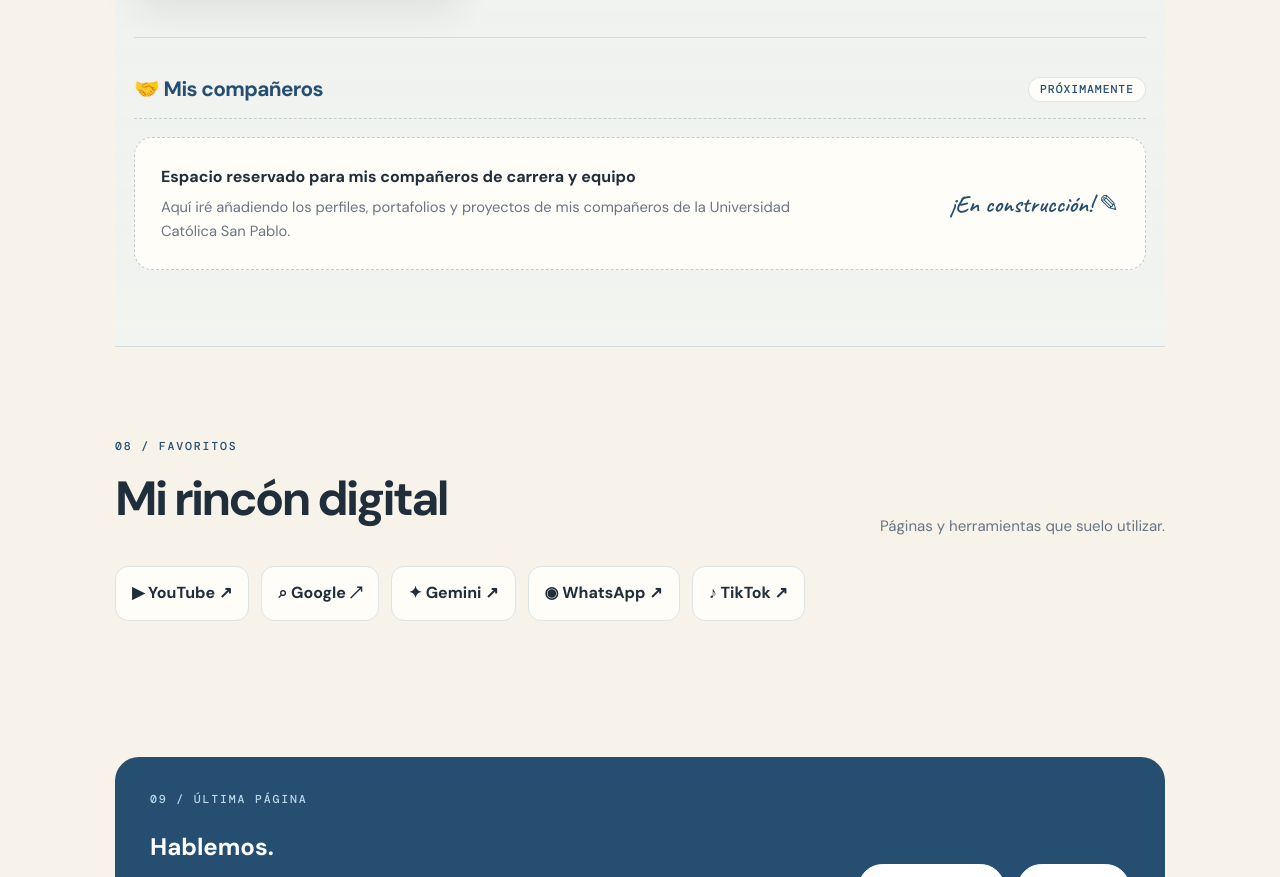
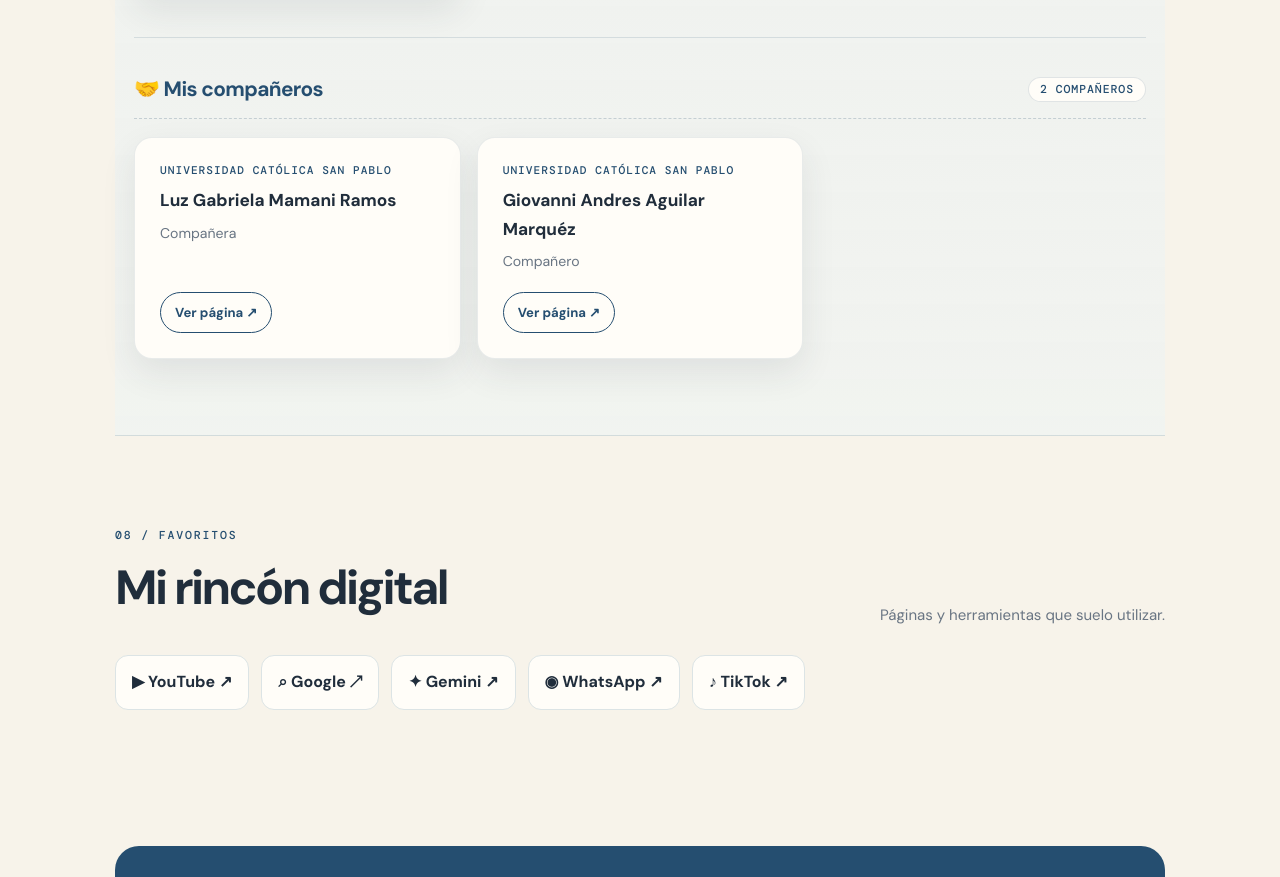
Before and after one commit to diegohuamanivilca-commits/Diego-Gabriel-Huamani-Vilca, a plain HTML site: page index.html in a window 1280 px wide. Shown: the part 5548-6425 px from the top of the page. Drawn offline with nearby package versions, Linux system fonts and the light colour scheme.

Commit message:
Add profiles of classmates to index.html
Added two classmates' profiles with links to their pages.

```diff
--- a/index.html
+++ b/index.html
@@ -404,18 +404,25 @@
         <div class="subsection-block" id="lista-companeros">
           <div class="subsection-header">
             <h3 class="subsection-title">🤝 Mis compañeros</h3>
-            <span class="subsection-tag">Próximamente</span>
-          </div>
-          <div class="peers-placeholder">
-            <div>
-              <strong>Espacio reservado para mis compañeros de carrera y equipo</strong>
-              <p>Aquí iré añadiendo los perfiles, portafolios y proyectos de mis compañeros de la Universidad Católica San Pablo.</p>
-            </div>
-            <span class="hand">¡En construcción! ✎</span>
-          </div>
-        </div>
-        </div>
-      </section>
+            <span class="subsection-tag">2 compañeros</span>
+      </div>
+      <div class="teacher-grid">
+        <article class="paper-card teacher-card">
+          <span class="course">Universidad Católica San Pablo</span>
+          <h3>Luz Gabriela Mamani Ramos</h3>
+          <p>Compañera</p>
+          <a class="btn secondary" href="https://luzgabriela1889.github.io/Luzgabrielamamaniramos/" target="_blank" rel="noopener noreferrer">Ver página ↗</a>
+        </article>
+        <article class="paper-card teacher-card">
+          <span class="course">Universidad Católica San Pablo</span>
+          <h3>Giovanni Andres Aguilar Marquéz</h3>
+          <p>Compañero</p>
+          <a class="btn secondary" href="https://giiovanniandresaguilarmarquez-collab.github.io/giovanniandresaguilarmarquez/" target="_blank" rel="noopener noreferrer">Ver página ↗</a>
+        </article>
+      </div>
+    </div>
+  </div>
+</section>
 
       <section id="rincon">
         <div class="section-head">
```
